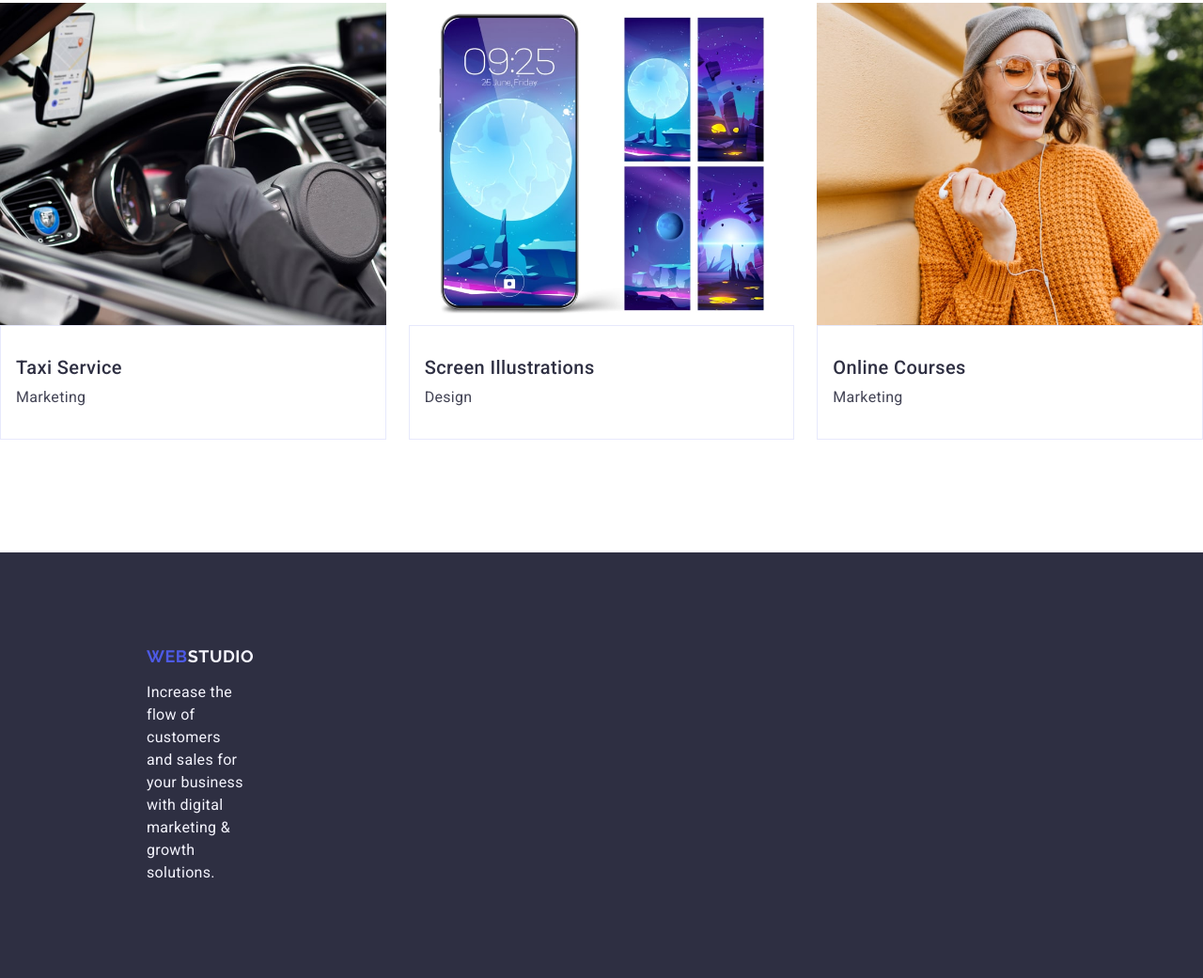
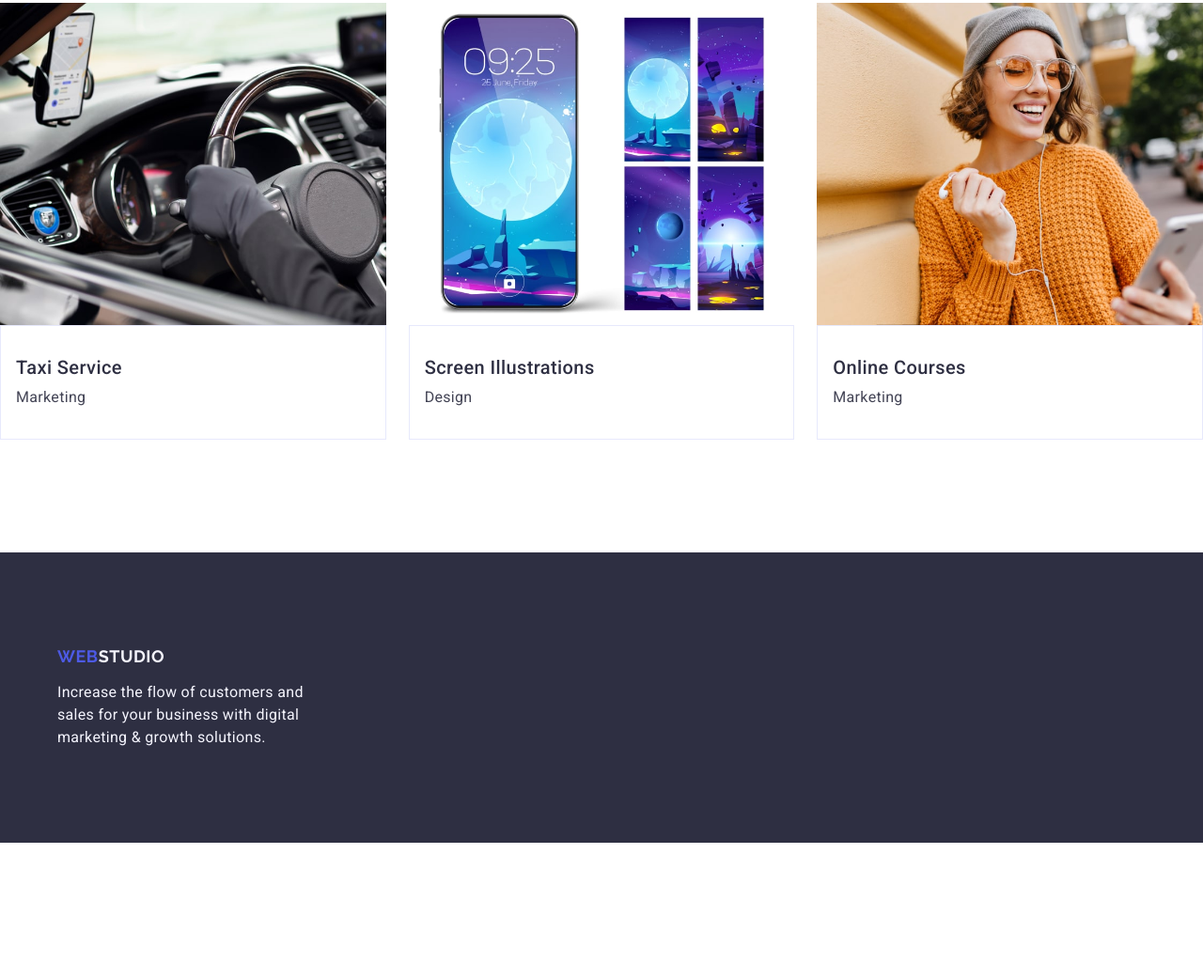
Before and after one commit to roman-yakubovskyi/goit-markup-hw-03, a plain HTML site: page index.html in a window 1280 px wide. Shown: the part 2527-3568 px from the top of the page at 94% size. After the commit the page ends 3424 px from the top, so only its background shows below. Drawn offline with nearby package versions, Linux system fonts and the light colour scheme.

Commit message:
add new1 flex

```diff
--- a/css/styles.css
+++ b/css/styles.css
@@ -286,8 +286,6 @@ button {
 
 .footer-container {
   padding: 100px 0;
-  margin-right: 1020px;
-  margin-left: 156px;
 }
 
 .page-footer {
```
